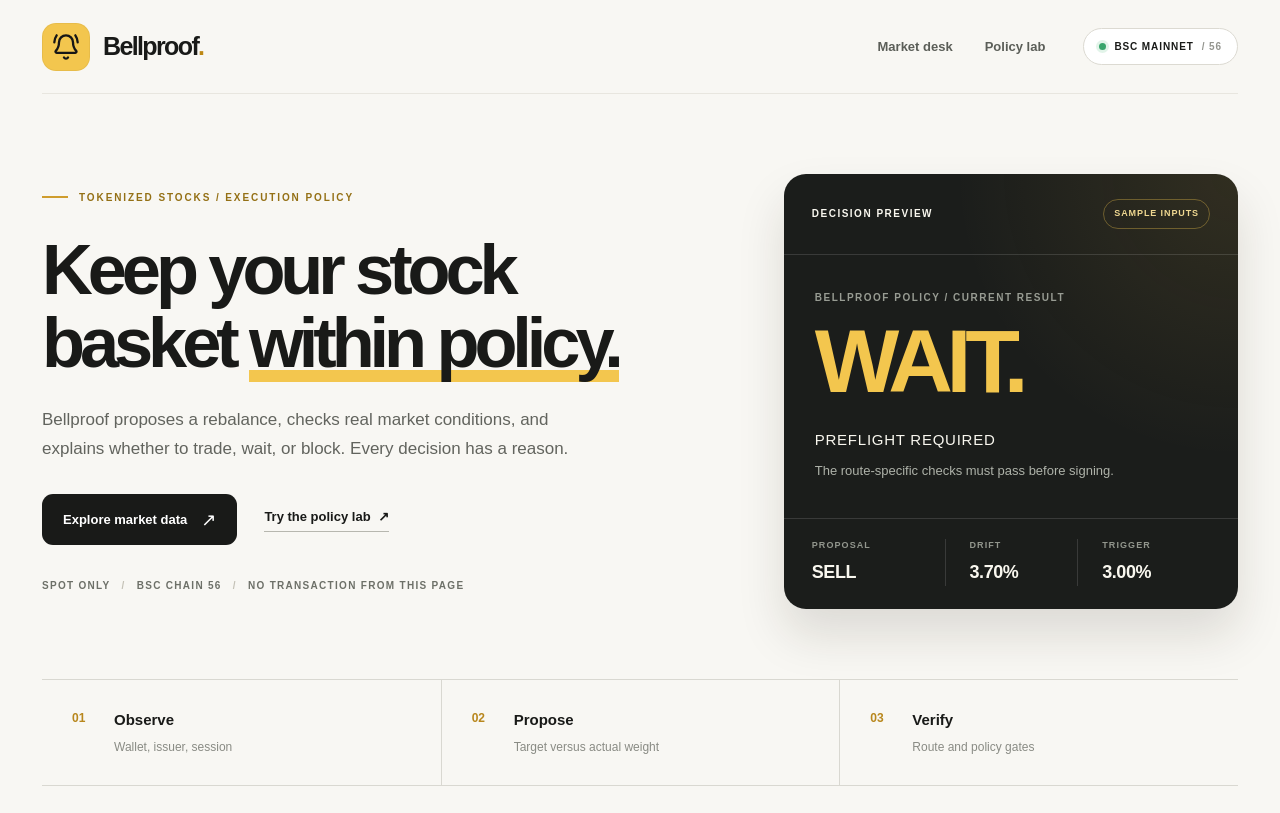
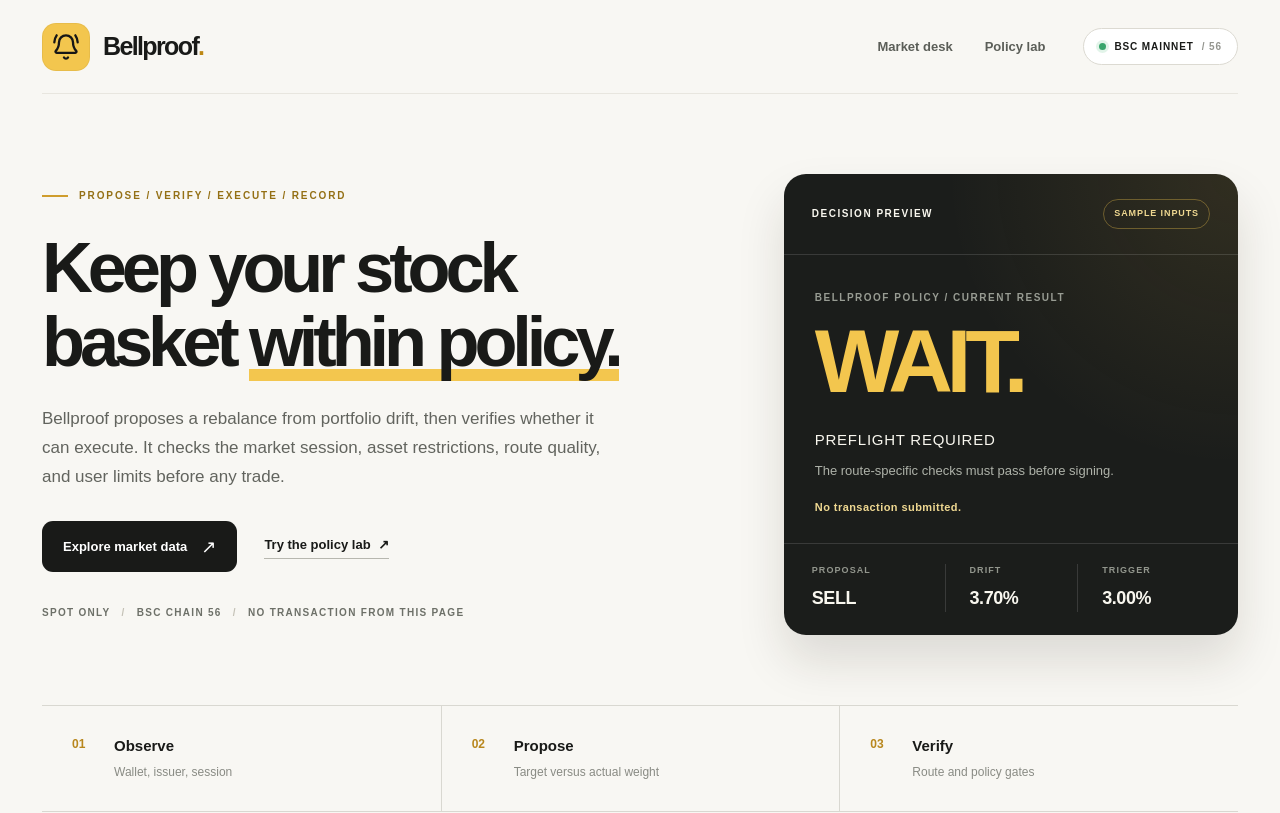
Before and after one commit to Adeyemir/bellproof, a Next.js app in the folder apps/web/: page / in a window 1280 px wide. Shown: the top 813 px of the page. Built offline with nearby package versions, Linux system fonts and the light colour scheme.

Commit message:
Restore Bellproof execution loop copy in hero

```diff
--- a/apps/web/src/app/globals.css
+++ b/apps/web/src/app/globals.css
@@ -62,7 +62,8 @@ a { color: inherit; text-decoration: none; }
 .preview-action.is-trade { color: #9be2b1; }
 .preview-action.is-block { color: #f3a294; }
 .preview-content h2 { font-size: 15px; letter-spacing: .05em; margin: 23px 0 9px; }
-.preview-content > p:last-child { color: #aeb2a9; font-size: 13px; line-height: 1.55; max-width: 370px; margin: 0; }
+.preview-content h2 + p { color: #aeb2a9; font-size: 13px; line-height: 1.55; max-width: 370px; margin: 0; }
+.preview-content .preview-no-trade { color: #efd891; font-size: 11px; font-weight: 800; letter-spacing: .04em; margin-top: 18px; }
 .preview-metrics { border-top: 1px solid rgba(255,255,255,.13); display: grid; grid-template-columns: repeat(3, 1fr); padding: 20px 28px 23px; }
 .preview-metrics div + div { border-left: 1px solid rgba(255,255,255,.13); padding-left: 24px; }
 .preview-metrics span { display: block; font-size: 9px; letter-spacing: .12em; color: #92968d; font-weight: 800; margin-bottom: 7px; }
--- a/apps/web/src/components/bellproof-dashboard.tsx
+++ b/apps/web/src/components/bellproof-dashboard.tsx
@@ -288,9 +288,9 @@ export function BellproofDashboard() {
 
       <section className="hero" aria-labelledby="hero-title">
         <div className="hero-copy">
-          <p className="eyebrow"><span /> TOKENIZED STOCKS / EXECUTION POLICY</p>
+          <p className="eyebrow"><span /> PROPOSE / VERIFY / EXECUTE / RECORD</p>
           <h1 id="hero-title">Keep your stock basket <em>within policy.</em></h1>
-          <p className="hero-description">Bellproof proposes a rebalance, checks real market conditions, and explains whether to trade, wait, or block. Every decision has a reason.</p>
+          <p className="hero-description">Bellproof proposes a rebalance from portfolio drift, then verifies whether it can execute. It checks the market session, asset restrictions, route quality, and user limits before any trade.</p>
           <div className="hero-actions">
             <a className="button button-dark" href="#market">Explore market data <span aria-hidden="true">↗</span></a>
             <a className="text-link" href="#policy">Try the policy lab <span aria-hidden="true">↗</span></a>
@@ -304,6 +304,7 @@ export function BellproofDashboard() {
             <strong className={"preview-action " + (decision ? actionStyles[decision.action] : "is-block")}>{decision?.action ?? "INVALID"}<span>.</span></strong>
             <h2>{decision?.reason.replaceAll("_", " ") ?? "INVALID SAMPLE INPUT"}</h2>
             <p>{decision ? explanations[decision.reason] : "Enter valid sample inputs in the policy lab."}</p>
+            <p className="preview-no-trade">No transaction submitted.</p>
           </div>
           <div className="preview-metrics">
             <div><span>PROPOSAL</span><strong>{proposal?.side ?? "—"}</strong></div>
```
